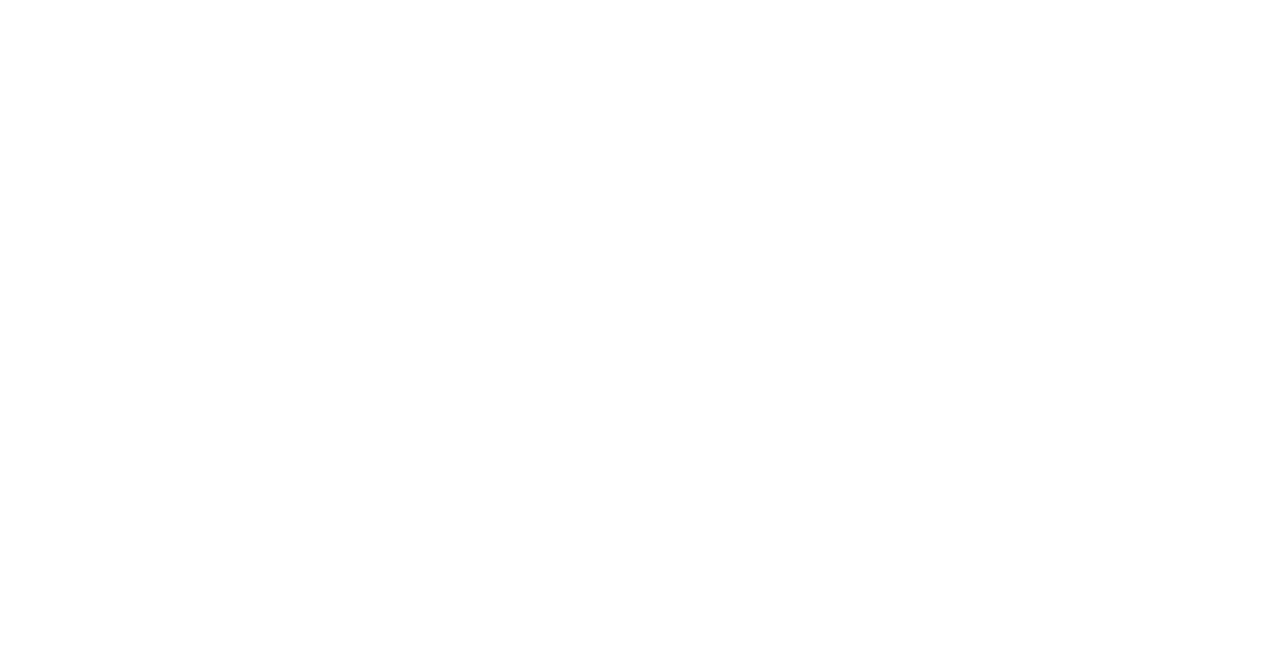
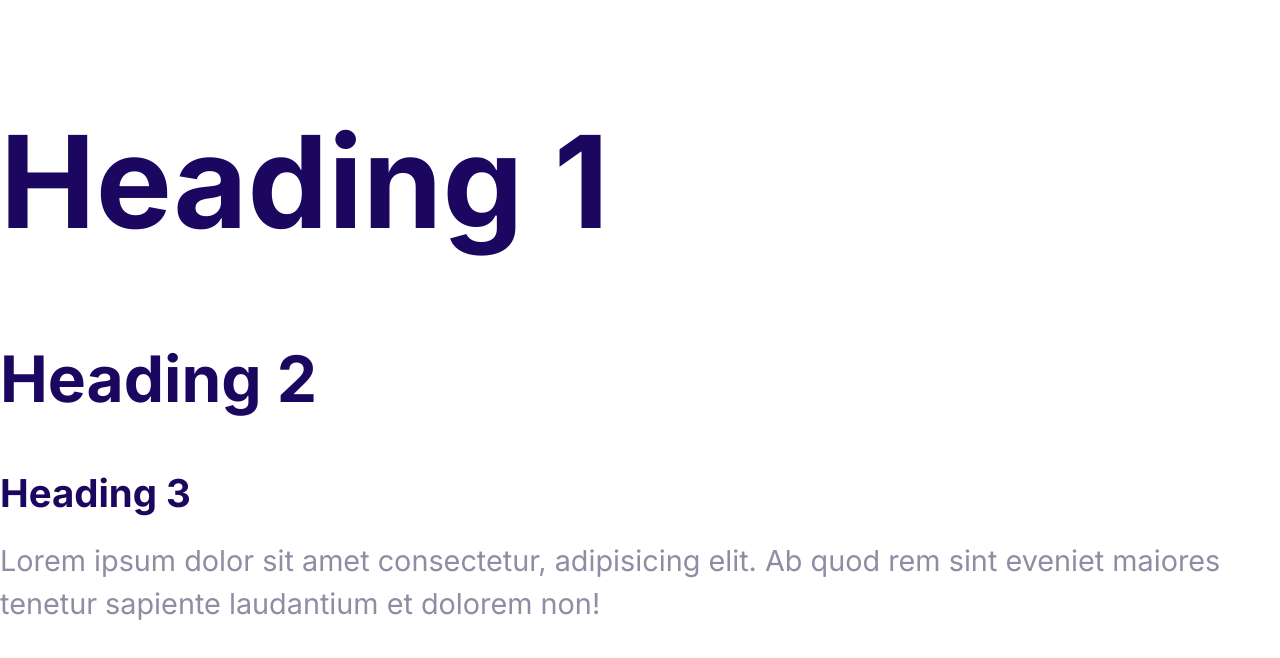
Before and after one commit to Auwalima/Moshify, a plain HTML site: page index.html in a window 1280 px wide. Drawn offline with Linux system fonts and the light colour scheme.

Commit message:
Define the styles for the fonts.

```diff
--- a/css/styles.css
+++ b/css/styles.css
@@ -5,3 +5,48 @@
     --color-headings: #1b0760;
     --color-body: #918ca4;
 }
+
+body{
+    font-family: Inter, Arial, Helvetica, sans-serif;
+    color: var(--color-body);
+    line-height: 1.5;
+    font-size: 2.4rem;
+}
+
+h1,h2,h3{
+    color: var(--color-headings);
+    margin-bottom: 1rem;
+}
+
+h1{
+    font-size: 7rem;
+}
+
+h2{
+    font-size: 4rem;
+}
+
+h3{
+    font-size: 3rem;
+}
+
+p{
+    margin-top: 0;
+}
+
+@media screen and (min-width: 1024px) {
+    body{
+        font-size: 1.8rem;
+    }
+    h1 {
+            font-size: 8rem;
+    }
+
+    h2 {
+            font-size: 4rem;
+    }
+
+    h3 {
+            font-size: 2.4rem;
+    }
+}
--- a/index.html
+++ b/index.html
@@ -4,8 +4,22 @@
     <meta charset="UTF-8" />
     <meta name="viewport" content="width=device-width, initial-scale=1.0" />
     <title>Moshify</title>
+    <link rel="preconnect" href="https://fonts.googleapis.com" />
+    <link rel="preconnect" href="https://fonts.gstatic.com" crossorigin />
+    <link
+      href="https://fonts.googleapis.com/css2?family=Inter:opsz,wght@14..32,100..900&display=swap"
+      rel="stylesheet"
+    />
     <link rel="stylesheet" href="css/normalize.css" />
     <link rel="stylesheet" href="css/styles.css" />
   </head>
-  <body></body>
+  <body>
+    <h1>Heading 1</h1>
+    <h2>Heading 2</h2>
+    <h3>Heading 3</h3>
+    <p>
+      Lorem ipsum dolor sit amet consectetur, adipisicing elit. Ab quod rem sint
+      eveniet maiores tenetur sapiente laudantium et dolorem non!
+    </p>
+  </body>
 </html>
```
